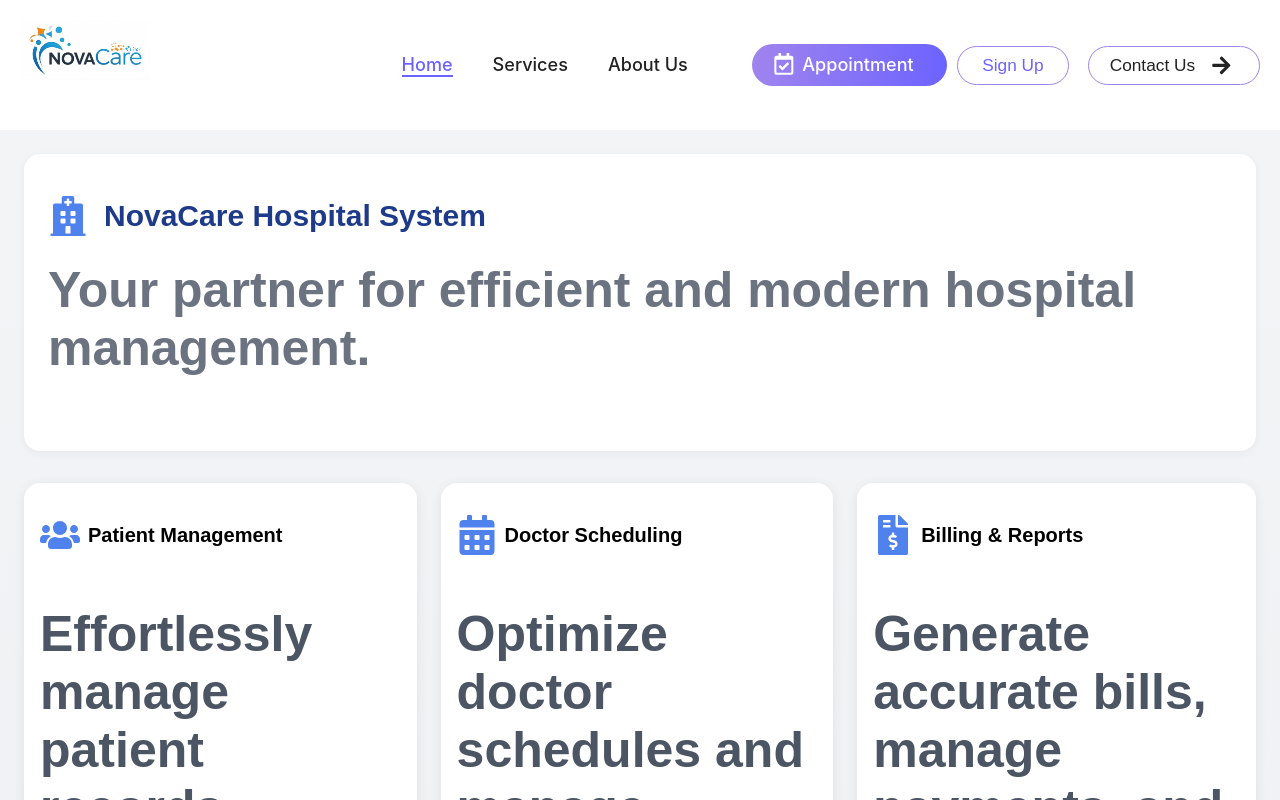
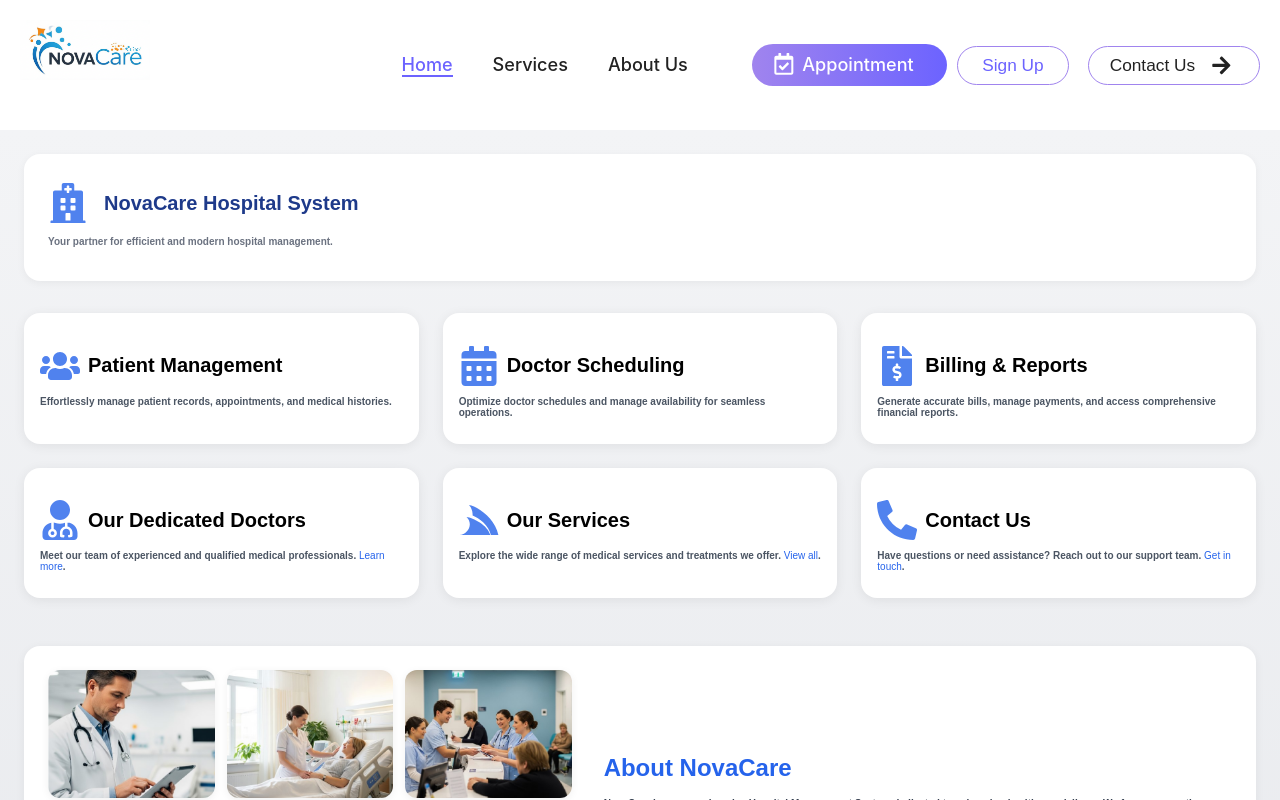
Before and after one commit to jyoti602/hospital-management-system, a React (Create React App) app: page /novacare in a window 1280 px wide. Shown: the top 800 px of the page. Built offline with nearby package versions, Linux system fonts and the light colour scheme; no server answers.

Commit message:
novacair font size modifi

```diff
--- a/src/pages/Admin/Dashboard.css
+++ b/src/pages/Admin/Dashboard.css
@@ -164,6 +164,6 @@
 }
 
 .dashboard-content h3,p {
-  font-size: 50px; /* bigger and bolder */
+  font-size: 10px; /* bigger and bolder */
   font-weight: 700;
 }
--- a/src/pages/Home/NovaCare.css
+++ b/src/pages/Home/NovaCare.css
@@ -34,14 +34,9 @@
 }
 
 .nova-title {
-    font-size: 1.875rem;
+    font-size: 20px;
     color: #1e3a8a; /* Darker blue for titles */
     font-weight: bold;
-}
-
-dashboard-content h3, p {
-    font-size: 15px;
-    font-weight: 700;
 }
 
 .nova-subtitle {
@@ -187,6 +182,7 @@ dashboard-content h3, p {
     text-decoration: none;
     font-weight: 500;
     transition: background-color 0.3s ease-in-out;
+
 }
 
 .nova-cta-button:hover {
```
